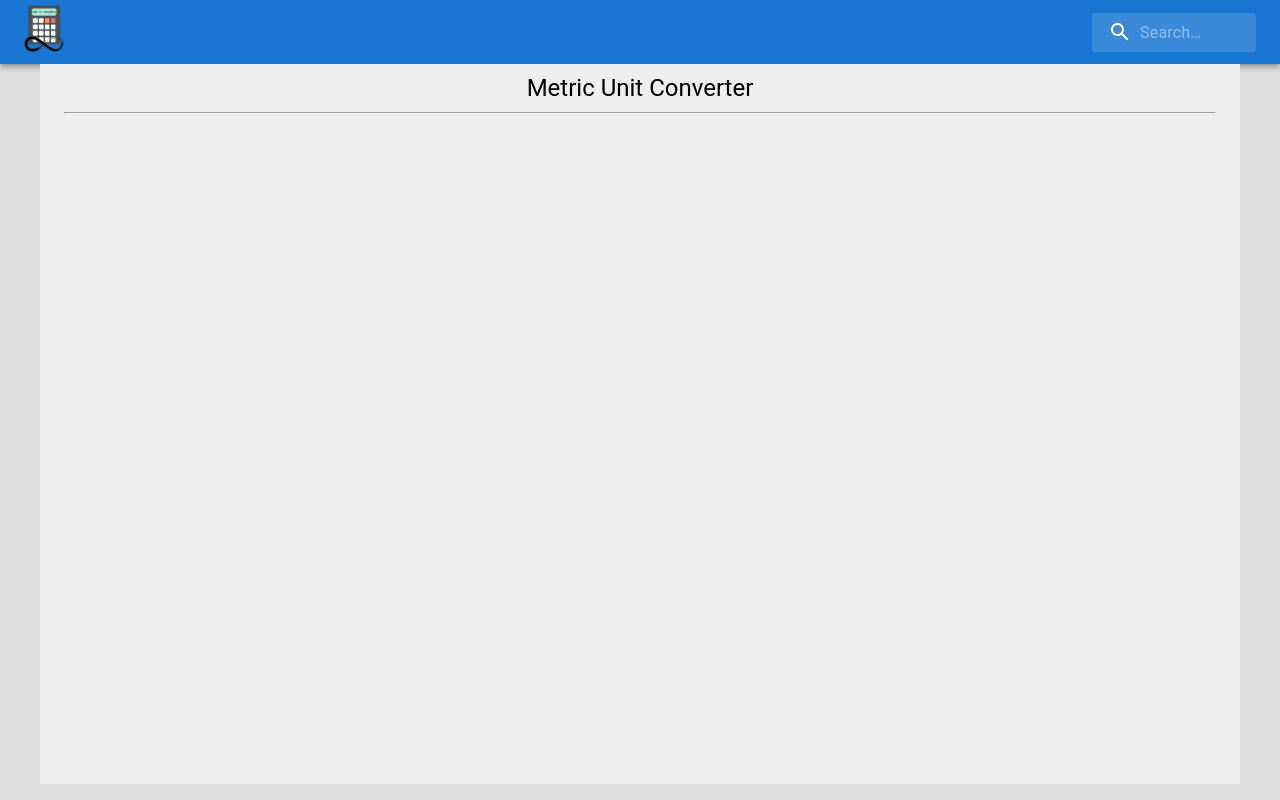
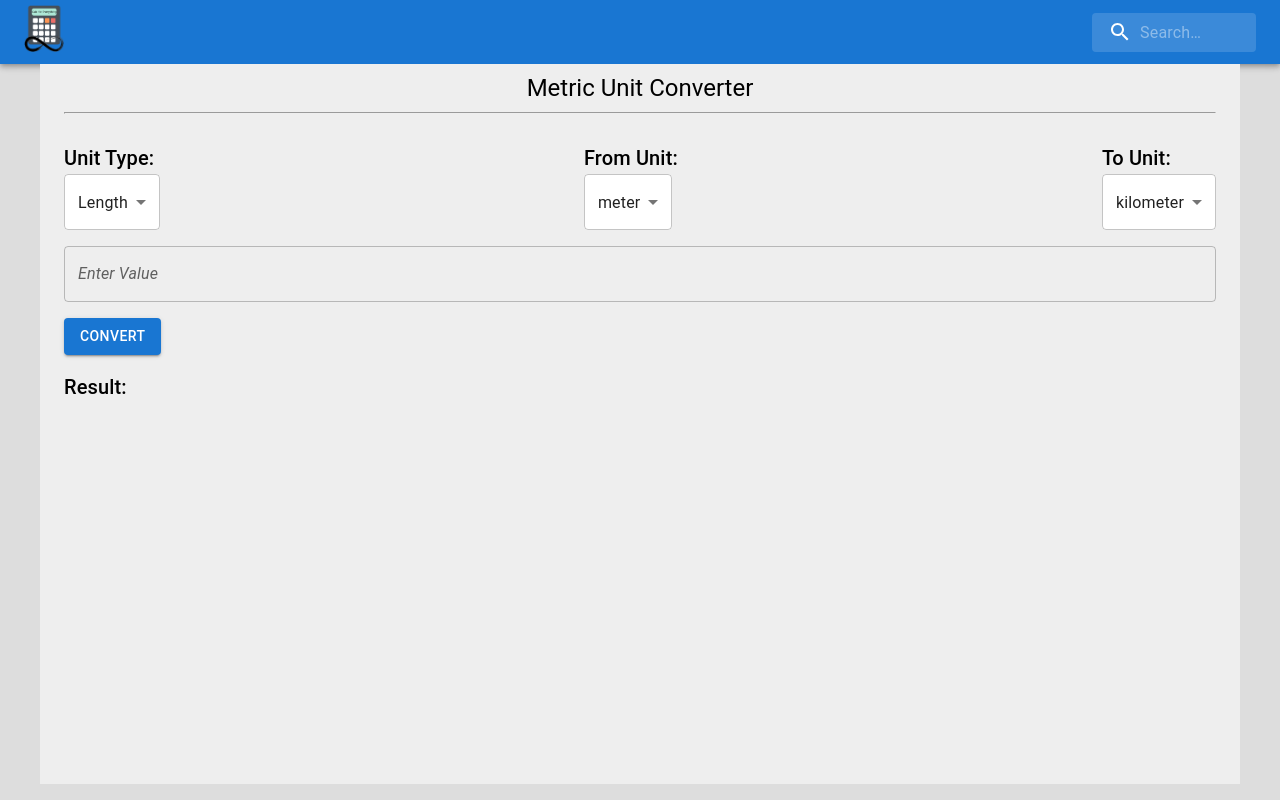
Before and after one commit to SarthakKeshari/calc_for_everything, a React (Create React App) app in the folder calculators/: page /metricunitconverter in a window 1280 px wide. Built offline with nearby package versions, Linux system fonts and the light colour scheme.

Commit message:
Created Metric Unit Convertor

```diff
--- a/calculators/src/mathematical/metricUnitConverter/MainMetricUnitConverter.js
+++ b/calculators/src/mathematical/metricUnitConverter/MainMetricUnitConverter.js
@@ -1,14 +1,114 @@
-import React from 'react';
-import { Container, Typography } from '@mui/material';
+import React, { useState } from 'react';
+import { Container, Typography, TextField, Select, MenuItem, Button, Box } from '@mui/material';
 
-function MainMetricUnitConverter(){
-    return(
-        <Container maxWidth="lg" sx={{ bgcolor: '#eeeeee', minHeight: '90vh', paddingY:"10" }}>
-            <Typography pt={1} variant='h5' sx = {{textAlign: "center"}}>Metric Unit Converter</Typography>
-            <hr/>
-            <br/>
-        </Container>
-    )
+function MainMetricUnitConverter() {
+  const [unitType, setUnitType] = useState('length');
+  const [fromUnit, setFromUnit] = useState('meter');
+  const [toUnit, setToUnit] = useState('kilometer');
+  const [inputValue, setInputValue] = useState('');
+  const [result, setResult] = useState('');
+
+  const unitData = {
+    length: {
+      meter: 1,
+      centimeter: 100,
+      millimeter: 1000,
+      kilometer: 0.001,
+      inch: 39.3701,
+      foot: 3.28084,
+      mile: 0.000621371,
+    },
+    weight: {
+      kilogram: 1,
+      gram: 1000,
+      milligram: 1000000,
+      pound: 2.20462,
+      ounce: 35.274,
+      tonne: 0.001,
+    },
+  };
+
+  const handleUnitTypeChange = (event) => {
+    setUnitType(event.target.value);
+  };
+
+  const handleFromUnitChange = (event) => {
+    setFromUnit(event.target.value);
+  };
+
+  const handleToUnitChange = (event) => {
+    setToUnit(event.target.value);
+  };
+
+  const handleInputChange = (event) => {
+    setInputValue(event.target.value);
+  };
+
+  const convertUnits = () => {
+    const fromFactor = unitData[unitType][fromUnit];
+    const toFactor = unitData[unitType][toUnit];
+    const inputValueFloat = parseFloat(inputValue);
+
+    if (!isNaN(inputValueFloat)) {
+      const resultValue = (inputValueFloat * fromFactor) / toFactor;
+      setResult(resultValue.toFixed(4));
+    } else {
+      setResult('Invalid input');
+    }
+  };
+
+  return (
+    <Container maxWidth="lg" sx={{ bgcolor: '#eeeeee', minHeight: '90vh', paddingY: '10' }}>
+      <Typography pt={1} variant="h5" sx={{ textAlign: 'center' }}>
+        Metric Unit Converter
+      </Typography>
+      <hr />
+      <br />
+      <Box sx={{ display: 'flex', justifyContent: 'space-between' }}>
+        <div>
+          <Typography variant="h6">Unit Type:</Typography>
+          <Select value={unitType} onChange={handleUnitTypeChange}>
+            <MenuItem value="length">Length</MenuItem>
+            <MenuItem value="weight">Weight</MenuItem>
+          </Select>
+        </div>
+        <div>
+          <Typography variant="h6">From Unit:</Typography>
+          <Select value={fromUnit} onChange={handleFromUnitChange}>
+            {Object.keys(unitData[unitType]).map((unit) => (
+              <MenuItem key={unit} value={unit}>
+                {unit}
+              </MenuItem>
+            ))}
+          </Select>
+        </div>
+        <div>
+          <Typography variant="h6">To Unit:</Typography>
+          <Select value={toUnit} onChange={handleToUnitChange}>
+            {Object.keys(unitData[unitType]).map((unit) => (
+              <MenuItem key={unit} value={unit}>
+                {unit}
+              </MenuItem>
+            ))}
+          </Select>
+        </div>
+      </Box>
+      <TextField
+        label="Enter Value"
+        variant="outlined"
+        fullWidth
+        value={inputValue}
+        onChange={handleInputChange}
+        sx={{ marginTop: '1rem' }}
+      />
+      <Button variant="contained" onClick={convertUnits} sx={{ marginTop: '1rem' }}>
+        Convert
+      </Button>
+      <Typography variant="h6" sx={{ marginTop: '1rem' }}>
+        Result: {result}
+      </Typography>
+    </Container>
+  );
 }
 
 export default MainMetricUnitConverter;
```
